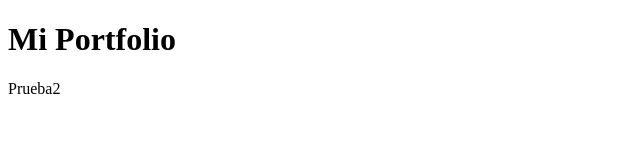
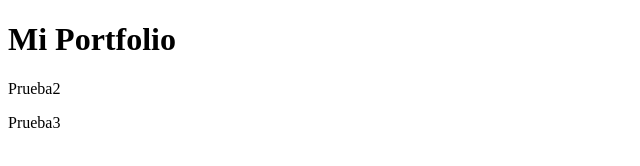
Before and after one commit to Brian-GM/Brian-GM.github.io, a plain HTML site: page index.html in a window 1280 px wide. Shown: the full height of the page, 0-640 px from the left. Drawn offline with Linux system fonts and the light colour scheme.

Commit message:
Prueba desde github desktop

```diff
--- a/index.html
+++ b/index.html
@@ -10,6 +10,7 @@
 <body>
     <h1>Mi Portfolio</h1>
     <p>Prueba2</p>
+    <p>Prueba3</p>
 </body>
 
 </html>
```
